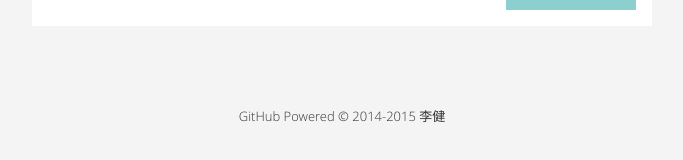
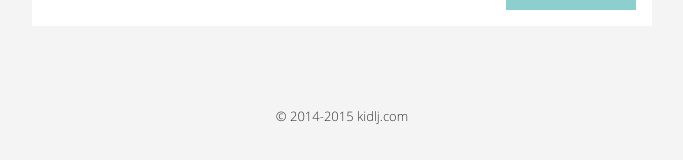
Before and after one commit to kidlj/awei, a Jekyll site: the page built from index.html, in a window 1280 px wide. Shown: the part 737-897 px from the top of the page, without its empty margins (298-981 px from the left). Built offline with Jekyll 4.4.1, drawn with Linux system fonts in a browser that asks for light colours; Markdown is read by kramdown in place of the engine named in the settings.

Commit message:
footer tweak

```diff
--- a/_includes/footer.html
+++ b/_includes/footer.html
@@ -1,5 +1,5 @@
 <footer class="site-footer">
 	<div class="siteinfo">
-		GitHub Powered &copy; 2014-2015 李健
+		&copy; 2014-2015 kidlj.com
 	</div>
 </footer>
```
